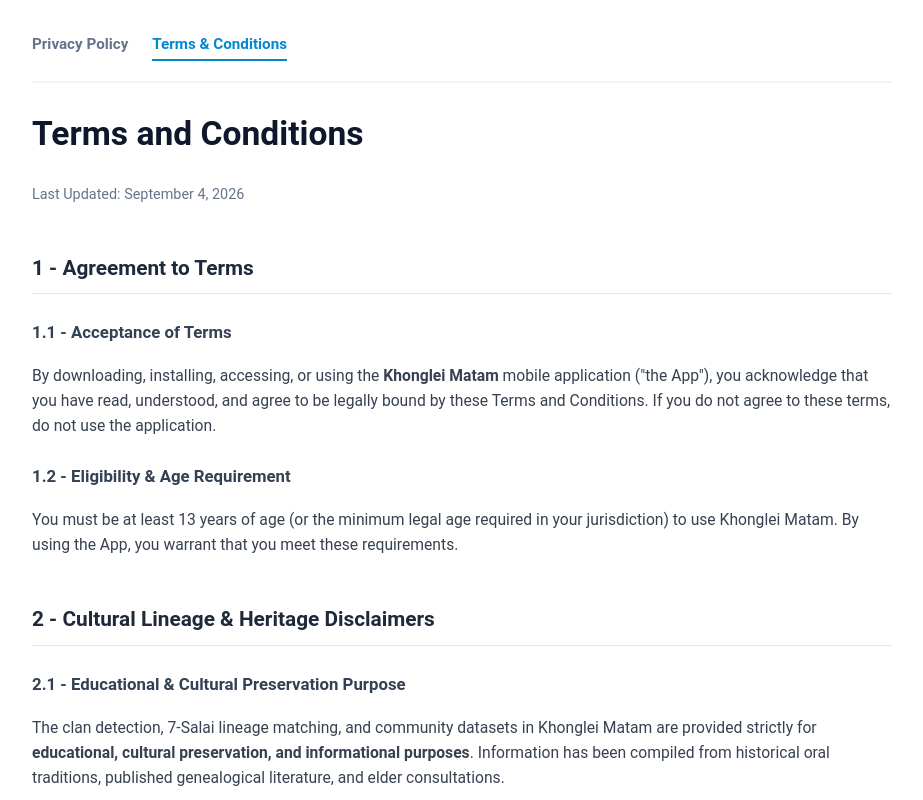
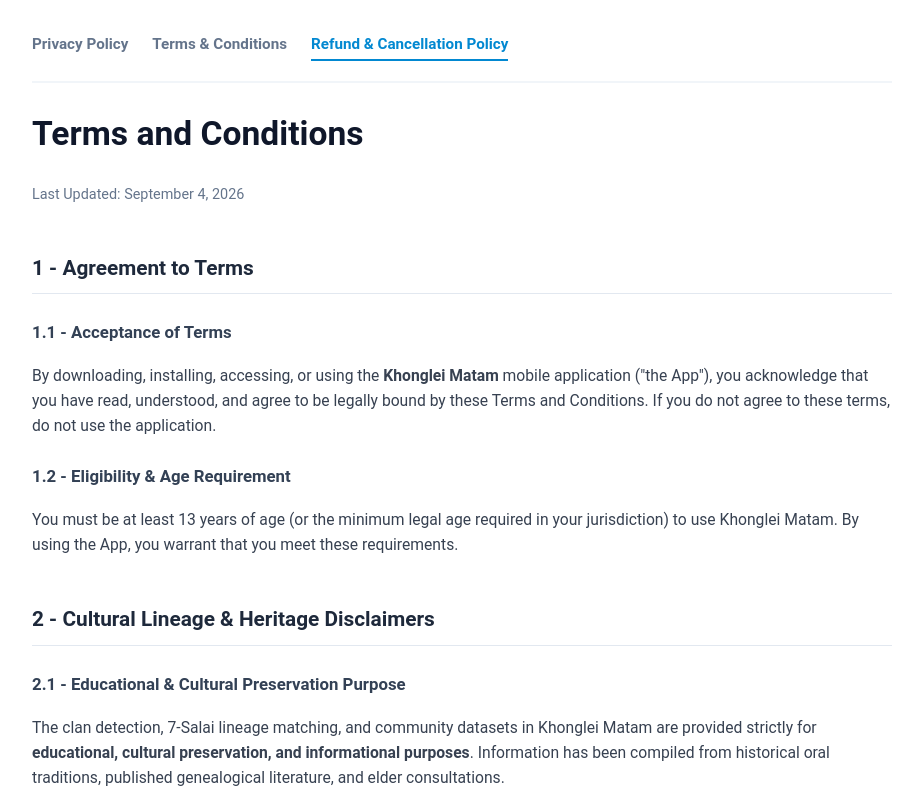
Before and after one commit to Arnold-cd/Khonglei-Matam, a plain HTML site: page terms.html in a window 1280 px wide. Shown: the top 800 px of the page, without its empty margins (178-1101 px from the left). Drawn offline with Linux system fonts and the light colour scheme.

Commit message:
Update active link for Terms and Conditions

```diff
--- a/terms.html
+++ b/terms.html
@@ -124,7 +124,8 @@
 
 <div class="nav-bar">
     <a href="privacy-policy.html">Privacy Policy</a>
-    <a href="terms.html" class="active">Terms & Conditions</a>
+    <a href="terms.html">Terms & Conditions</a>
+    <a href="refund-policy.html" class="active">Refund & Cancellation Policy</a>
 </div>
 
 <h1>Terms and Conditions</h1>
```
